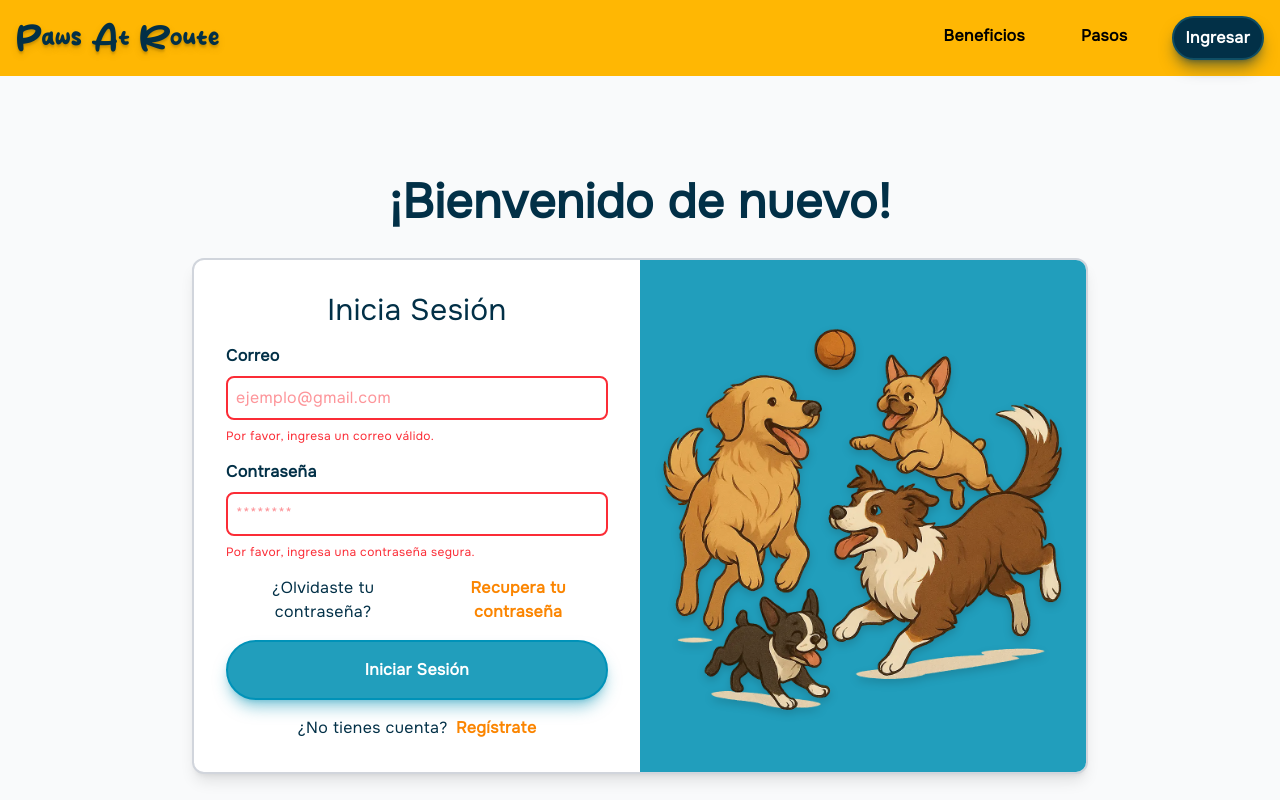
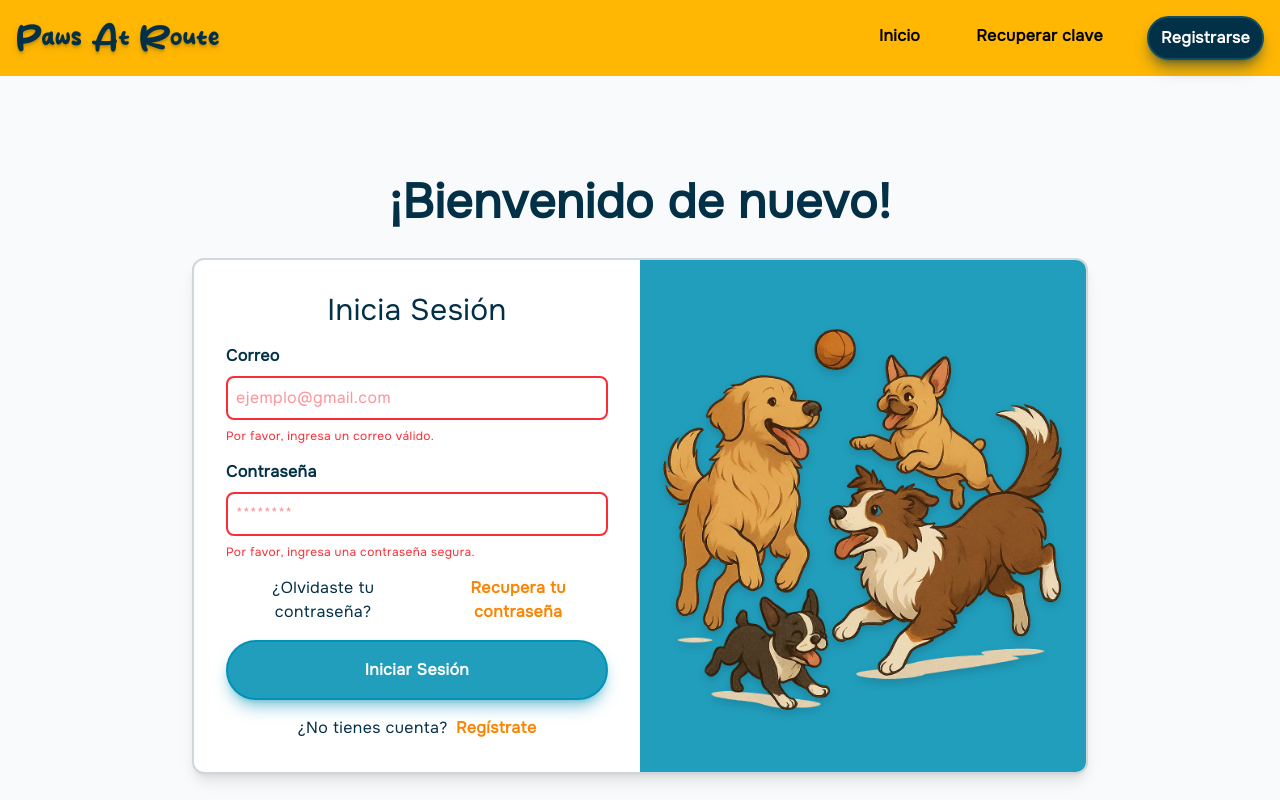
Before and after one commit to RIDSdiseno/PawsAtRoute, a React (Vite) app in the folder Proyecto_Django/PawsReact/: page /login in a window 1280 px wide. Shown: the top 800 px of the page. Built offline with nearby package versions, Linux system fonts and the light colour scheme.

Commit message:
NavBar con links dinámicos de acuerdo a la página en la que se encuentre.

```diff
--- a/Proyecto_Django/PawsReact/src/App.tsx
+++ b/Proyecto_Django/PawsReact/src/App.tsx
@@ -13,17 +13,22 @@ import RecuperarClave from "./components/dashboard-components/recuperar-clave";
 import Postulantes from "./components/dashboard-components/postulantes";
 import PerfilPaseador from "./components/dashboard-components/perfil-paseador";
 
-
 function App() {
   return (
     <Router>
       <Routes>
-        {/* Página de inicio (landing) */}
+        {/* Rutas de las páginas */}
         <Route
           path="/"
           element={
             <>
-              <Navbar />
+              <Navbar
+                links={[
+                  { href: "#beneficios", label: "Beneficios" },
+                  { href: "#pasos", label: "Pasos" },
+                  { to: "/login", label: "Ingresar", primary: true },
+                ]}
+              />
               <Hero />
               <Beneficios />
               <Pasos />
@@ -32,20 +37,35 @@ function App() {
           }
         />
 
-        {/* Ruta de las páginas individuales */}
         <Route
           path="/login"
           element={
             <>
+              <Navbar
+                links={[
+                  { to: "/", label: "Inicio" },
+                  { to: "/recuperar-clave", label: "Recuperar clave" },
+                  { to: "/register", label: "Registrarse", primary: true },
+                ]}
+              />
               <Login />
+              <Footer />
             </>
           }
         />
+
         <Route
           path="/register"
           element={
             <>
+              <Navbar
+                links={[
+                  { to: "/", label: "Inicio" },
+                  { to: "/login", label: "Ingresar", primary: true },
+                ]}
+              />
               <Register />
+              <Footer />
             </>
           }
         />
@@ -53,7 +73,14 @@ function App() {
           path="/home"
           element={
             <>
+              <Navbar
+                links={[
+                  { to: "/nuevo-paseo", label: "Nuevo Paseo" },
+                  { to: "/perfil", label: "Mi perfil", primary: true },
+                ]}
+              />
               <Home />
+              <Footer />
             </>
           }
         />
@@ -61,7 +88,14 @@ function App() {
           path="/nuevo-paseo"
           element={
             <>
+              <Navbar
+                links={[
+                  { to: "/home", label: "Menú" },
+                  { to: "/perfil", label: "Mi perfil", primary: true },
+                ]}
+              />
               <NuevoPaseo />
+              <Footer />
             </>
           }
         />
@@ -69,7 +103,14 @@ function App() {
           path="/recuperar-clave"
           element={
             <>
+              <Navbar
+                links={[
+                  { to: "/", label: "Inicio" },
+                  { to: "/login", label: "Ingresar", primary: true },
+                ]}
+              />
               <RecuperarClave />
+              <Footer />
             </>
           }
         />
@@ -77,7 +118,14 @@ function App() {
           path="/postulantes"
           element={
             <>
+              <Navbar
+                links={[
+                  { to: "/home", label: "Menú" },
+                  { to: "/perfil", label: "Mi perfil", primary: true },
+                ]}
+              />
               <Postulantes />
+              <Footer />
             </>
           }
         />
@@ -85,7 +133,14 @@ function App() {
           path="/perfil-paseador"
           element={
             <>
+              <Navbar
+                links={[
+                  { to: "/home", label: "Menú" },
+                  { to: "/perfil", label: "Mi perfil", primary: true },
+                ]}
+              />
               <PerfilPaseador />
+              <Footer />
             </>
           }
         />
--- a/Proyecto_Django/PawsReact/src/components/dashboard-components/home.tsx
+++ b/Proyecto_Django/PawsReact/src/components/dashboard-components/home.tsx
@@ -1,11 +1,8 @@
 import { Link } from "react-router-dom";
-import Navbar from "../landing-components/navbar";
-import Footer from "../landing-components/footer";
 
 function Home() {
   return (
     <>
-      <Navbar />
       <section className="min-h-screen text-prussian-blue font-nunito p-4 sm:p-6 lg:p-8 my-6">
         <header className="max-w-6xl mx-auto mb-8">
           <h1 className="text-3xl md:text-5xl font-extrabold">Hola, Nombre!</h1>
@@ -102,7 +99,6 @@ function Home() {
           </div>
         </section>
       </section>
-      <Footer />
     </>
   );
 }
--- a/Proyecto_Django/PawsReact/src/components/dashboard-components/login.tsx
+++ b/Proyecto_Django/PawsReact/src/components/dashboard-components/login.tsx
@@ -1,11 +1,9 @@
 import { Link } from "react-router-dom";
-import Navbar from "../landing-components/navbar";
 import Footer from "../landing-components/footer";
 
 function Login() {
   return (
     <>
-      <Navbar />
       <section className="flex flex-col justify-center items-center min-h-screen text-prussian-blue py-12 px-4">
         <h1 className="text-4xl md:text-5xl font-bold mb-8 text-center">
           ¡Bienvenido de nuevo!
@@ -81,7 +79,6 @@ function Login() {
           </div>
         </div>
       </section>
-      <Footer />
     </>
   );
 }
--- a/Proyecto_Django/PawsReact/src/components/dashboard-components/nuevo-paseo.tsx
+++ b/Proyecto_Django/PawsReact/src/components/dashboard-components/nuevo-paseo.tsx
@@ -1,6 +1,4 @@
 import { useState } from "react";
-import Footer from "../landing-components/footer";
-import Navbar from "../landing-components/navbar";
 
 function NuevoPaseo() {
   const [inicio, setInicio] = useState<string>("");
@@ -41,7 +39,6 @@ function NuevoPaseo() {
   };
   return (
     <>
-      <Navbar />
       <section className="min-h-screen text-prussian-blue font-nunito p-4 sm:p-6 lg:p-8 my-6">
         <header className="max-w-6xl mx-auto mb-8">
           <h1 className="text-3xl md:text-5xl font-extrabold">
@@ -203,7 +200,6 @@ function NuevoPaseo() {
           </form>
         </section>
       </section>
-      <Footer />
     </>
   );
 }
--- a/Proyecto_Django/PawsReact/src/components/dashboard-components/postulantes.tsx
+++ b/Proyecto_Django/PawsReact/src/components/dashboard-components/postulantes.tsx
@@ -1,11 +1,8 @@
-import Navbar from "../landing-components/navbar";
-import Footer from "../landing-components/footer";
 import { Link } from "react-router-dom";
 
 function Postulantes() {
   return (
     <>
-      <Navbar />
       <section className="min-h-screen bg-gray-50 text-prussian-blue font-nunito p-4 sm:p-6 lg:p-8 my-6">
         <header className="max-w-6xl mx-auto mb-8">
           <h1 className="text-3xl md:text-5xl font-extrabold">Postulantes</h1>
@@ -24,7 +21,7 @@ function Postulantes() {
                 <tr>
                   <th className="px-6 py-3 text-left">Nombre</th>
                   <th className="px-6 py-3 text-left">Telefono</th>
-                  <th className="px-6 py-3 text-left">Calificacion</th>
+                  <th className="px-6 py-3 text-left">Calificacion ⭐</th>
                   <th className="px-6 py-3 text-left">Perfil</th>
                   <th className="px-6 py-3 text-left">Elije</th>
                 </tr>
@@ -122,7 +119,6 @@ function Postulantes() {
           </div>
         </section>
       </section>
-      <Footer />
     </>
   );
 }
--- a/Proyecto_Django/PawsReact/src/components/dashboard-components/recuperar-clave.tsx
+++ b/Proyecto_Django/PawsReact/src/components/dashboard-components/recuperar-clave.tsx
@@ -1,6 +1,4 @@
 import { useState } from "react";
-import Navbar from "../landing-components/navbar";
-import Footer from "../landing-components/footer";
 
 function RecuperarClave() {
   const [step, setStep] = useState<"email" | "codigo" | "reset">("email");
@@ -19,7 +17,6 @@ function RecuperarClave() {
 
   return (
     <>
-      <Navbar />
       <section className="flex flex-col justify-center items-center min-h-screen bg-gray-50 text-prussian-blue py-12 px-4">
         <h1 className="text-3xl md:text-4xl font-bold mb-6 text-center">
           Recupera tu contraseña
@@ -132,7 +129,6 @@ function RecuperarClave() {
           )}
         </div>
       </section>
-      <Footer />
     </>
   );
 }
--- a/Proyecto_Django/PawsReact/src/components/dashboard-components/register.tsx
+++ b/Proyecto_Django/PawsReact/src/components/dashboard-components/register.tsx
@@ -1,14 +1,11 @@
 import { useState } from "react";
 import { Link } from "react-router-dom";
-import Navbar from "../landing-components/navbar";
-import Footer from "../landing-components/footer";
 
 function Register() {
   const [userType, setUserType] = useState("");
 
   return (
     <>
-      <Navbar />
       <section className="flex flex-col justify-center items-center min-h-screen text-prussian-blue py-12 px-4">
         <h1 className="text-4xl md:text-5xl font-bold mb-8 text-center">
           ¡Únete a <strong className="font-coffeecake">Paws At Route</strong>!
@@ -184,7 +181,6 @@ function Register() {
           </div>
         </div>
       </section>
-      <Footer />
     </>
   );
 }
--- a/Proyecto_Django/PawsReact/src/components/landing-components/navbar.tsx
+++ b/Proyecto_Django/PawsReact/src/components/landing-components/navbar.tsx
@@ -1,14 +1,26 @@
 import { useState } from "react";
 import { Link } from "react-router-dom";
 
-function Navbar() {
+// Definimos el tipo de link
+interface NavLink {
+  label: string;
+  to?: string; // rutas internas con react-router-dom
+  href?: string; // enlaces externos o anclas (#)
+  primary?: boolean; // estilo destacado
+}
+
+interface NavbarProps {
+  links?: NavLink[];
+}
+
+function Navbar({ links = [] }: NavbarProps) {
   const [isMenuOpen, setIsMenuOpen] = useState(false);
-
   const closeMenu = () => setIsMenuOpen(false);
 
   return (
     <nav className="bg-selective-yellow">
       <div className="max-w-screen-xl flex flex-wrap items-center justify-between mx-auto p-4">
+        {/* Logo */}
         <Link
           to="/"
           className="flex items-center space-x-3 rtl:space-x-reverse"
@@ -19,6 +31,7 @@ function Navbar() {
           </span>
         </Link>
 
+        {/* Botón menú móvil */}
         <button
           type="button"
           className="inline-flex items-center p-2 w-10 h-10 justify-center text-sm rounded-lg md:hidden text-white bg-prussian-blue hover:bg-prussian-blue/80 focus:ring-2 focus:ring-cyan-900"
@@ -44,6 +57,7 @@ function Navbar() {
           </svg>
         </button>
 
+        {/* Links dinámicos */}
         <div
           className={`${
             isMenuOpen ? "block" : "hidden"
@@ -51,25 +65,34 @@ function Navbar() {
           id="navbar-default"
         >
           <ul className="text-md flex flex-col p-4 md:p-0 mt-4 border-2 border-gray-300/50 rounded-xl bg-gray-300/50 md:flex-row md:space-x-8 rtl:space-x-reverse md:mt-0 md:border-0 md:bg-transparent font-semibold">
-            <li className="hover:bg-blue-green/80 hover:border-2 hover:border-cyan-600 rounded-full transition-colors duration-300">
-              <a
-                href="#beneficios"
-                className="block py-2 px-3"
-                onClick={closeMenu}
+            {links.map((link, index) => (
+              <li
+                key={index}
+                className={`rounded-full transition-colors duration-300 ${
+                  link.primary
+                    ? "bg-prussian-blue text-white border-2 border-cyan-900 shadow-lg shadow-prussian-blue/50 hover:bg-prussian-blue/80"
+                    : "hover:bg-blue-green/80"
+                }`}
               >
-                Beneficios
-              </a>
-            </li>
-            <li className="hover:bg-blue-green/80 hover:border-2 hover:border-cyan-600 rounded-full transition-colors duración-300">
-              <a href="#pasos" className="block py-2 px-3" onClick={closeMenu}>
-                Pasos
-              </a>
-            </li>
-            <li className="bg-prussian-blue hover:bg-prussian-blue/80 rounded-full transition-colors duration-300 text-white border-2 border-cyan-900 shadow-lg shadow-prussian-blue/50">
-              <Link to="/login" className="block py-2 px-3" onClick={closeMenu}>
-                Ingresar
-              </Link>
-            </li>
+                {link.to ? (
+                  <Link
+                    to={link.to}
+                    className="block py-2 px-3"
+                    onClick={closeMenu}
+                  >
+                    {link.label}
+                  </Link>
+                ) : (
+                  <a
+                    href={link.href}
+                    className="block py-2 px-3"
+                    onClick={closeMenu}
+                  >
+                    {link.label}
+                  </a>
+                )}
+              </li>
+            ))}
           </ul>
         </div>
       </div>
```
Also changed, not shown: Proyecto_Django/PawsReact/src/components/dashboard-components/perfil-paseador.tsx (+8 -7 lines).
